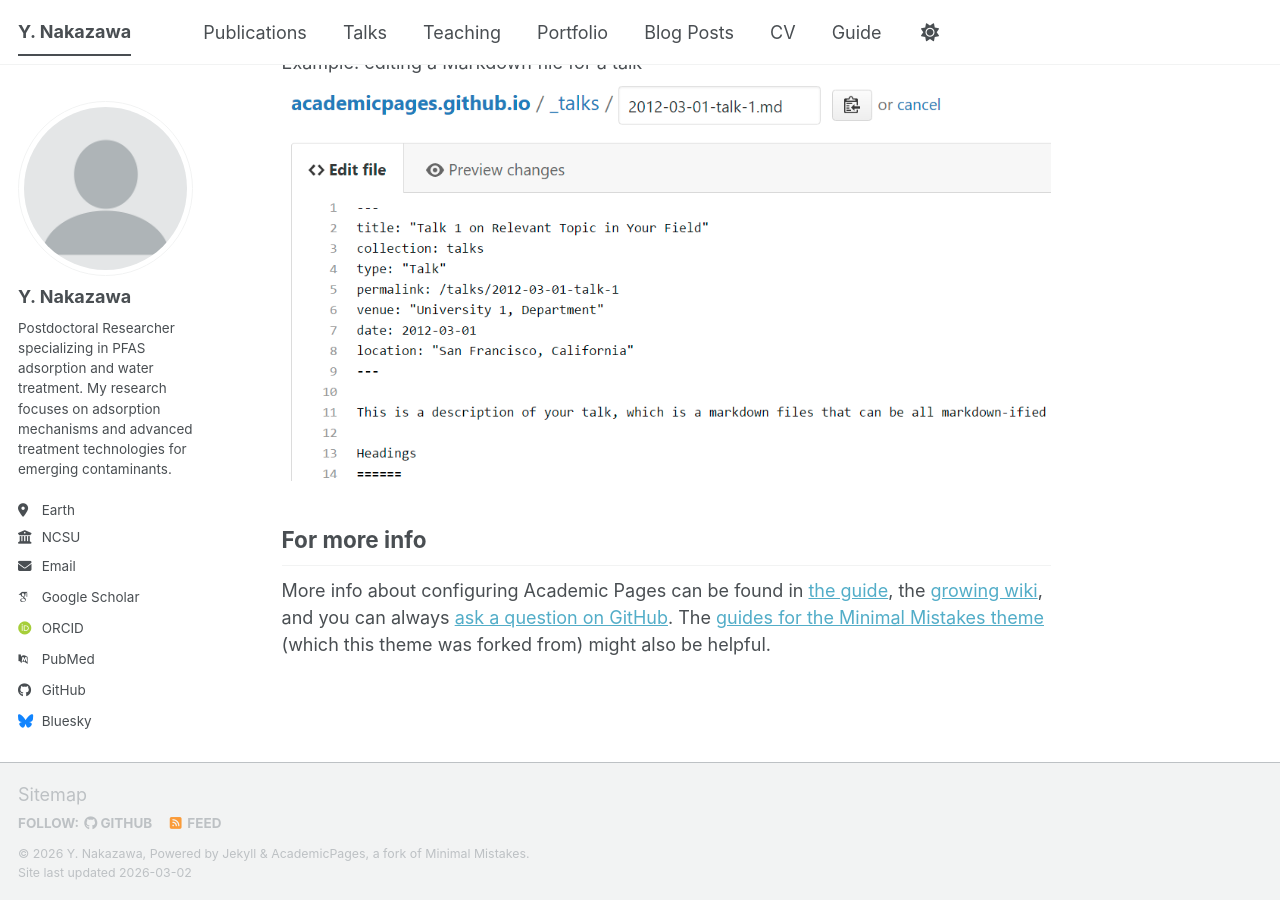
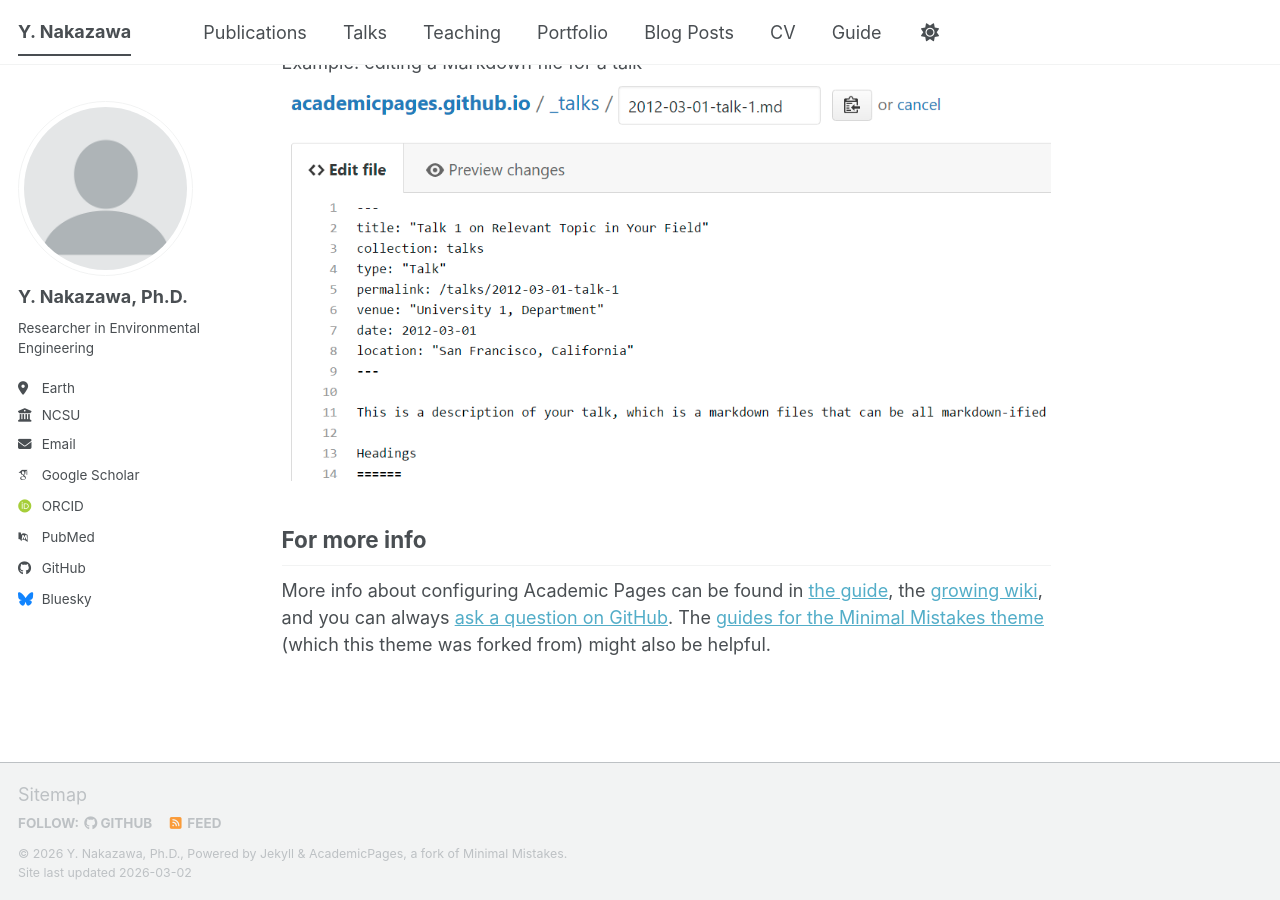
Before and after one commit to yotchun/research, a Jekyll site: the page built from _pages/about.md, in a window 1280 px wide and 900 px high, scrolled down 2503 px. Built offline with Jekyll 4.4.1, drawn with Linux system fonts in a browser that asks for light colours; some web fonts are replaced; a script bundle is joined from its source files by our own code; library files that are not in the unit come from our copies.

Commit message:
Update _config.yml

```diff
--- a/_config.yml
+++ b/_config.yml
@@ -11,7 +11,7 @@ locale                   : "en-US"
 site_theme               : "default" # The available themes options are "default", "air", "sunrise", "mint", "dirt" and "contrast"
 title                    : "Y. Nakazawa"
 title_separator          : "-"
-name                     : &name "Y. Nakazawa"
+name                     : &name "Y. Nakazawa, Ph.D."
 description              : &description "Your Name's academic portfolio"   # Update this with a general description of your site, this is the default if not overridden by a page
 url                      : https://yoshifumen.github.io/research/ # The base hostname & protocol for your site e.g. "https://[your GitHub username].github.io",
                                                            # or if you already have some other page hosted on Github then use "https://[your GitHub username].github.io/[Your Repo Name]"
@@ -24,9 +24,9 @@ repository               : "academicpages/academicpages.github.io"
 author:
   # Biographic information
   avatar           : "profile.png"
-  name             : "Y. Nakazawa"
+  name             : "Y. Nakazawa, Ph.D."
   pronouns         : # example: "she/her"
-  bio              : "Postdoctoral Researcher specializing in PFAS adsorption and water treatment. My research focuses on adsorption mechanisms and advanced treatment technologies for emerging contaminants."
+  bio              : "Researcher in Environmental Engineering"
   location         : "Earth"
   employer         : "NCSU"
   uri              : # URL
```
